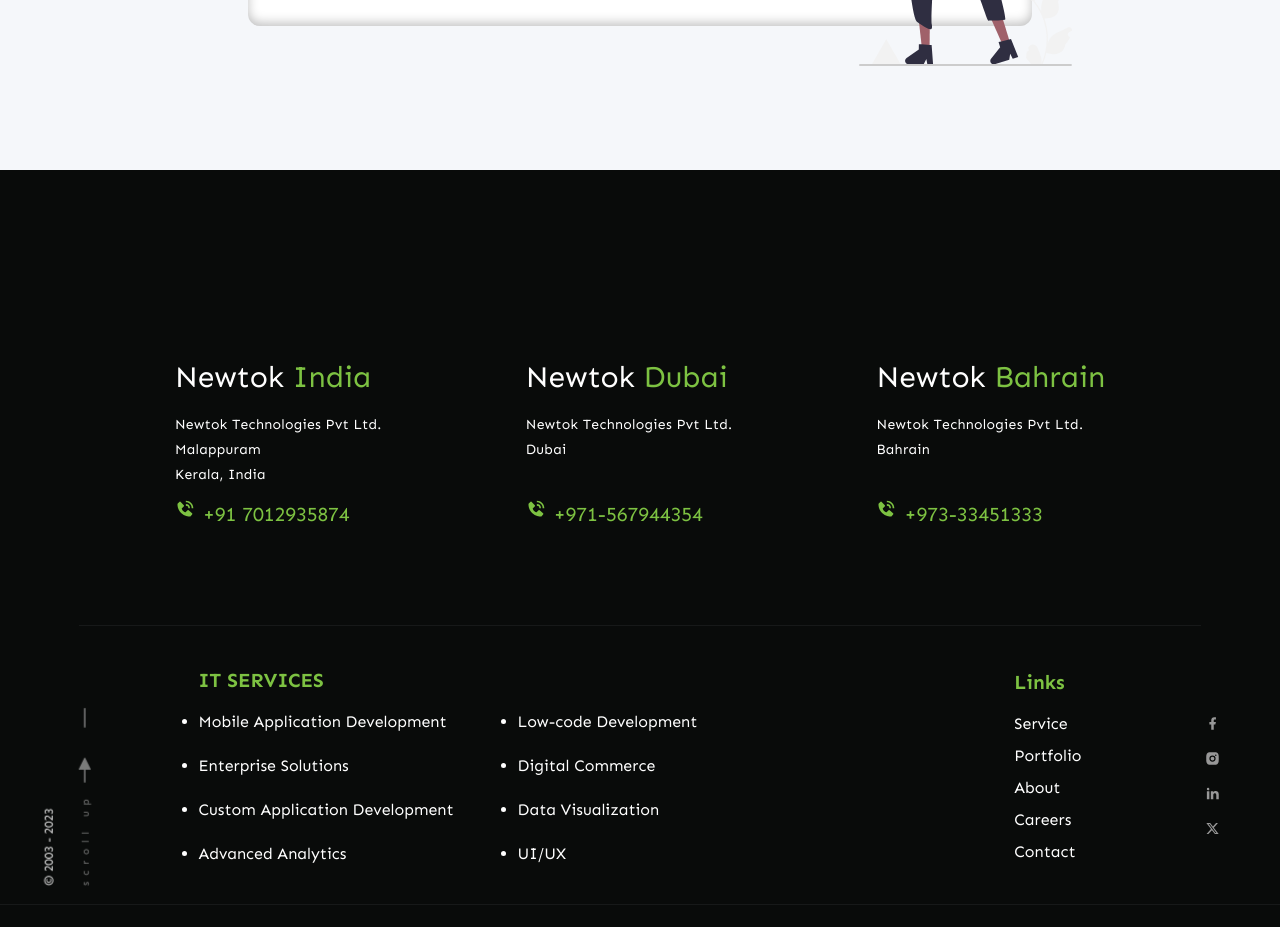
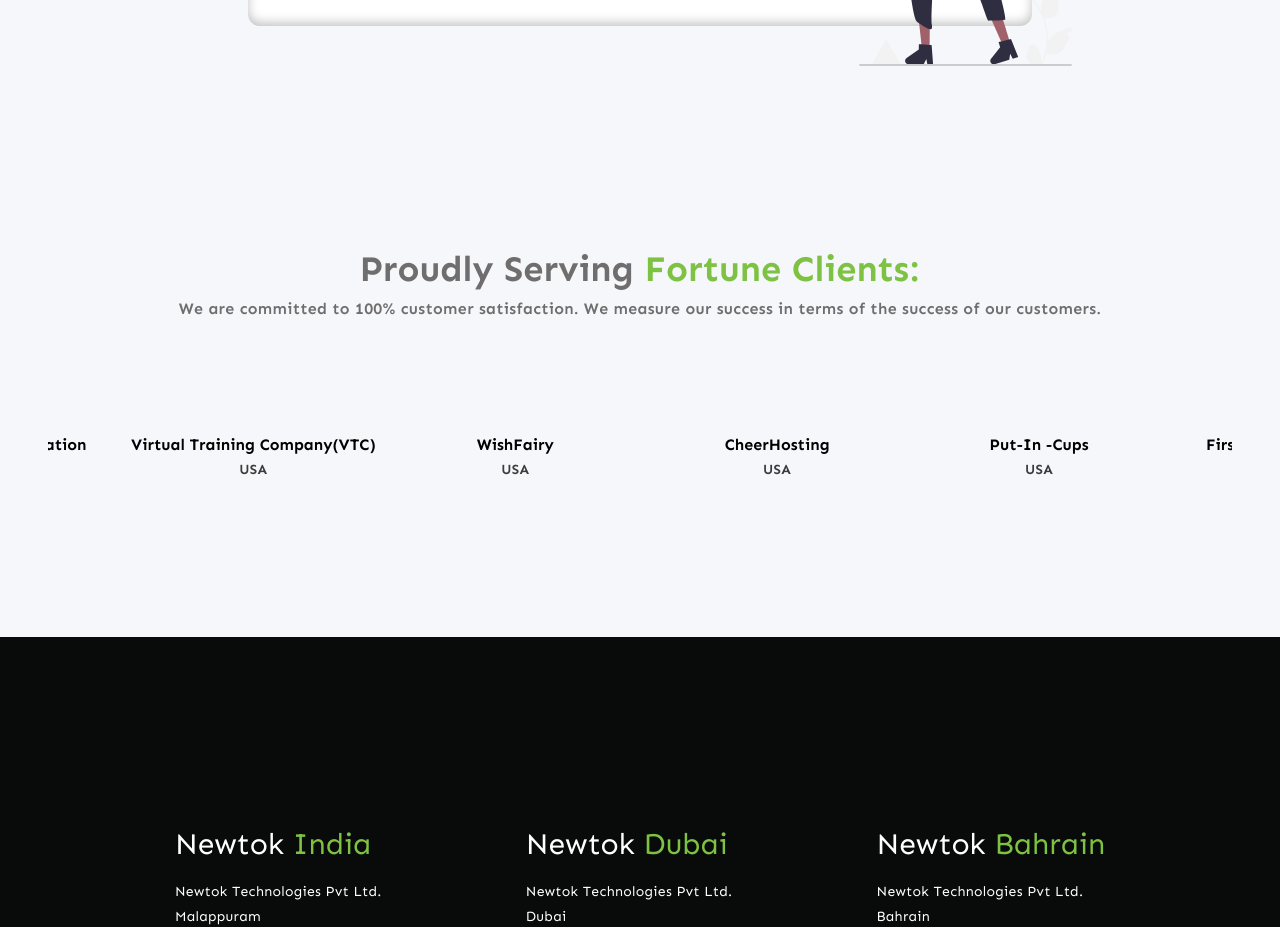
Before and after one commit to NewTokTech/NewTok, a Next.js app: page /about in a window 1280 px wide. Shown: the part 2980-3907 px from the top of the page. Built offline with nearby package versions, Linux system fonts and the light colour scheme.

Commit message:
client names

```diff
--- a/src/app/about/page.tsx
+++ b/src/app/about/page.tsx
@@ -1,4 +1,5 @@
 /* eslint-disable react/no-unescaped-entities */
+import ClientList from "@/components/about/ClientList";
 import { Metadata } from "next";
 import Image from "next/image";
 import React from "react";
@@ -158,6 +159,11 @@
             </div>
           </div>
         </div>
+
+
+        <div>
+          <ClientList />
+        </div>
       </section>
     </>
   );
--- /dev/null
+++ b/src/components/about/ClientList.tsx
@@ -0,0 +1,124 @@
+import React from "react";
+import "./clientlist.css";
+
+const ClientList = () => {
+  const client = [
+    {
+      name: "SummitSoft Corporation",
+      location: "USA",
+    },
+    {
+      name: "Virtual Training Company(VTC)",
+      location: "USA",
+    },
+    {
+      name: "WishFairy",
+      location: "USA",
+    },
+    {
+      name: "CheerHosting",
+      location: "USA",
+    },
+    {
+      name: "Put-In -Cups",
+      location: "USA",
+    },
+    {
+      name: "FirstMarketing Solutions",
+      location: "USA",
+    },
+    {
+      name: "Reynolds & Reynolds",
+      location: "Australia",
+    },
+    {
+      name: "Designersites",
+      location: "Australia",
+    },
+    {
+      name: "ABC Skoltrojor",
+      location: "Taby, Sweden",
+    },
+    {
+      name: "Bridgeway Group",
+      location: "Dubai",
+    },
+    {
+      name: "Galaxy Infotech Corporation",
+      location: "USA, Abu Dhabi, Dubai.",
+    },
+    {
+      name: "WebHostingSolutions 4U",
+      location: "Dubai",
+    },
+    {
+      name: "Futurestars",
+      location: "Dubai",
+    },
+    {
+      name: "PeeVees Group Company",
+      location: "India",
+    },
+    {
+      name: "Kinlet Packaging, Kinfra Food Park",
+      location: "Calicut, India",
+    },
+    {
+      name: "Indus Motors Co. Ltd",
+      location: "Cochin, India",
+    },
+    {
+      name: "BridgMe",
+      location: "USA",
+    },
+    {
+      name: "AminSoft",
+      location: "USA",
+    },
+    {
+      name: "Straight Path International School",
+      location: "India",
+    },
+    {
+      name: "Micaza Holidays",
+      location: "India",
+    },
+    {
+      name: "Ciudad Builders",
+      location: "India",
+    },
+  ];
+  return (
+    <>
+      <div className="mx-12 my-16 text-secondary">
+        <div className="text-center md:py-28 py-10">
+          <h1 className="md:text-[36px] text-[24px] font-bold">
+            Proudly Serving{" "}
+            <span className="md:text-[36px] text-[24px] text-primary">
+              Fortune Clients:
+            </span>
+          </h1>
+          <p className="text-secondary text-[12px] md:text-[16px] font-semibold">
+            We are committed to 100% customer satisfaction. We measure our
+            success in terms of the success of our customers.
+          </p>
+        </div>
+        <div className="slider text-black">
+          <div className="slide-track">
+            {client.map((item, index) => (
+              <div
+                key={index}
+                className="slide text-center hover:scale-110 transform ease-in-out transition-all duration-300"
+              >
+                <h1 className="font-bold">{item.name}</h1>
+                <p className="font-semibold">{item.location}</p>
+              </div>
+            ))}
+          </div>
+        </div>
+      </div>
+    </>
+  );
+};
+
+export default ClientList;
--- /dev/null
+++ b/src/components/about/clientlist.css
@@ -0,0 +1,27 @@
+
+@keyframes scroll {
+    0%{
+        transform: translateX(0);
+    }
+    100% {
+        transform: translateX(calc(-250px * 12));
+    }
+}
+.slider {
+    height: 100px;
+    margin: auto;
+    overflow: hidden;
+    position: relative;
+    width: auto;
+}
+
+.slider .slide-track {
+    animation: scroll 40s linear infinite;
+    display: flex;
+    width: calc(250px * 22);
+}
+
+.slider .slide {
+    height: 100px;
+    width: 300px;
+}
```
Also changed, not shown: 1 other file (tests, documents, lock files or other folders).
